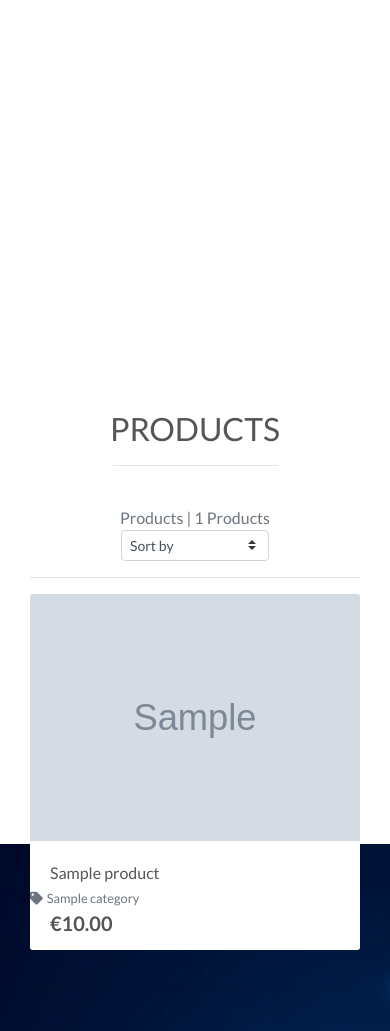
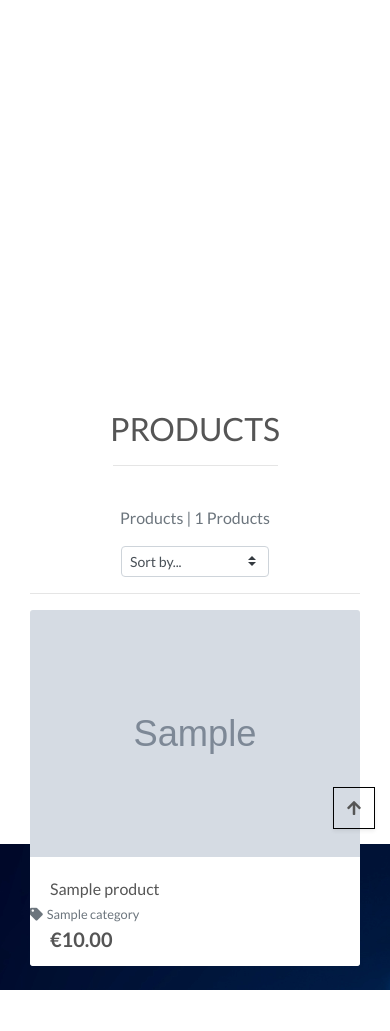
Before and after one commit to collinsevan/DigiStore-PP5, a Django app: page /products/ in a window 390 px wide. After the commit the page ends 990 px from the top, so only its background shows below. Run offline with Django 3.2, Linux system fonts and the light colour scheme; tables that the repository leaves empty hold one stand-in row (values such as "Sample post"); grey boxes marked "Sample" are stand-in pictures; some libraries are stand-ins or nearby versions.

Commit message:
Add products sorting JS and back to top button

```diff
--- a/products/templates/products/products.html
+++ b/products/templates/products/products.html
@@ -8,6 +8,7 @@
     <div class="row">
         <div class="col text-center mt-3">
             <h2 class="logo-font">Products</h2>
+
             {% if current_categories %}
             <div class="mt-2">
                 {% for c in current_categories %}
@@ -19,10 +20,10 @@
             </div>
             {% endif %}
 
-
             {% if search_term %}
             <p class="text-muted mb-0">Search: "{{ search_term }}"</p>
             {% endif %}
+
             {% if search_term or current_categories %}
             <p class="mt-2 mb-0">
                 <a href="{% url 'products' %}" class="text-muted">Clear filters</a>
@@ -30,16 +31,12 @@
             {% endif %}
 
             <hr class="w-50 mb-4">
-
         </div>
     </div>
 
-    <div class="row">
-        <div class="col">
-            <div class="row">
-
     <!-- Product count & sorting -->
-                <div class="col-12 col-md-6 my-auto order-md-first">
+    <div class="row align-items-center">
+        <div class="col-12 col-md-6">
             <p class="text-muted mt-3 mb-0 text-center text-md-left">
                 {% if search_term or current_categories or current_sorting != "None_None" %}
                 <a href="{% url 'products' %}" class="text-muted">Products</a> |
@@ -51,62 +48,28 @@
             </p>
         </div>
 
-                <div
-                    class="col-12 col-md-6 my-auto order-md-last d-flex justify-content-center justify-content-md-end mt-3 mt-md-0">
-                    <form method="get" action="{% url 'products' %}">
-
-                        {% if search_term %}
-                        <input type="hidden" name="q" value="{{ search_term }}">
-                        {% endif %}
-
-                        {% if current_categories %}
-                        {% for c in current_categories %}
-                        <input type="hidden" name="category" value="{{ c.slug }}">
-                        {% endfor %}
-                        {% endif %}
-
+        <div class="col-12 col-md-6 d-flex justify-content-center justify-content-md-end mt-3 mt-md-0">
             <div class="form-group mb-0">
-                            <select id="sort-selector" class="custom-select custom-select-sm w-auto force-text-black">
-                                <option value="" selected>Sort by</option>
-                                <option value="price_asc">Price (low to high)</option>
-                                <option value="category_asc">Category (A–Z)</option>
-                                <option value="name_asc">Name (A–Z)</option>
+                <select id="sort-selector" class="custom-select custom-select-sm w-auto">
+                    <option value="reset" {% if current_sorting == "None_None" %}selected{% endif %}>Sort by...</option>
+                    <option value="price_asc" {% if current_sorting == "price_asc" %}selected{% endif %}>Price (low to
+                        high)</option>
+                    <option value="category_asc" {% if current_sorting == "category_asc" %}selected{% endif %}>Category
+                        (A–Z)</option>
+                    <option value="name_asc" {% if current_sorting == "name_asc" %}selected{% endif %}>Name (A–Z)
+                    </option>
                 </select>
             </div>
-
-                        <input type="hidden" name="sort" id="sort-field">
-                        <input type="hidden" name="direction" id="direction-field">
-                    </form>
         </div>
-
-                <!-- Handles product sorting dropdown by updating URL query parameters -->
-                <script>
-                    document.addEventListener("DOMContentLoaded", function () {
-                        const form = document.querySelector('form[action="{% url "products" %}"]');
-                        const selector = document.getElementById("sort-selector");
-                        const sortField = document.getElementById("sort-field");
-                        const directionField = document.getElementById("direction-field");
-
-                        const currentSorting = "{{ current_sorting }}";
-                        if (currentSorting && currentSorting !== "None_None") {
-                            selector.value = currentSorting;
-                        }
-
-                        selector.addEventListener("change", function () {
-                            if (!this.value) return;
-
-                            const parts = this.value.split("_");
-                            sortField.value = parts[0];
-                            directionField.value = parts[1];
-
-                            form.submit();
-                        });
-                    });
-                </script>
 
         <div class="col-12">
             <hr>
         </div>
+    </div>
+
+    <div class="row">
+        <div class="col">
+            <div class="row">
 
                 <!-- Product listing grid -->
                 {% for product in products %}
@@ -150,13 +113,6 @@
                     </div>
                 </div>
 
-                <!-- Mobile separator: 1 product per row -->
-                {% if forloop.counter|divisibleby:1 %}
-                <div class="col-12 d-sm-none mb-4">
-                    <hr>
-                </div>
-                {% endif %}
-
                 <!-- Small screens separator: 2 products per row -->
                 {% if forloop.counter|divisibleby:2 %}
                 <div class="col-12 d-none d-sm-block d-lg-none mb-4">
@@ -188,4 +144,43 @@
         </div>
     </div>
 </div>
+
+<!-- Back to top button -->
+<div class="btt-button shadow-sm border border-black rounded-0">
+    <a class="btt-link d-flex h-100">
+        <i class="fas fa-arrow-up text-black mx-auto my-auto"></i>
+    </a>
+</div>
 {% endblock %}
+
+{% block extra_js %}
+{{ block.super }}
+<script>
+    // Handles product sorting dropdown using jQuery and URL API
+    $('#sort-selector').change(function () {
+        var currentUrl = new URL(window.location);
+        var selectedVal = $(this).val();
+
+        if (selectedVal !== "reset") {
+            var sort = selectedVal.split('_')[0];
+            var direction = selectedVal.split('_')[1];
+
+            currentUrl.searchParams.set("sort", sort);
+            currentUrl.searchParams.set("direction", direction);
+        } else {
+            currentUrl.searchParams.delete("sort");
+            currentUrl.searchParams.delete("direction");
+        }
+
+        window.location.replace(currentUrl);
+    });
+
+    // Back to top button (scrolls to top of page)
+    $('.btt-link').click(function (e) {
+        e.preventDefault();
+        $('html, body').animate({
+            scrollTop: 0
+        }, 300);
+    });
+</script>
+{% endblock %}
--- a/static/css/base.css
+++ b/static/css/base.css
@@ -24,12 +24,9 @@ body {
 }
 
 /* Header spacing */
-
 .header-container {
   padding-top: 116px;
 }
-
-/* Icon styling */
 
 /* from Bulma */
 .icon {
@@ -41,7 +38,6 @@ body {
 }
 
 /* Branding */
-
 .logo-font {
   text-transform: uppercase;
 }
@@ -51,7 +47,6 @@ body {
 }
 
 /* Button styling */
-
 .shop-now-button {
   background: #1f1f1f;
   color: #fff;
@@ -109,8 +104,23 @@ header .dropdown-menu .dropdown-item:focus {
   border: 1px solid black !important;
 }
 
+/* Back to top button */
+.btt-button {
+  height: 42px;
+  width: 42px;
+  position: fixed;
+  bottom: 15px;
+  right: 15px;
+  cursor: pointer;
+  z-index: 999;
+}
+
+.btt-link {
+  cursor: pointer;
+  text-decoration: none;
+}
+
 /* Header & navigation blending */
-
 header {
   background: rgba(2, 6, 23, 0.85);
 }
@@ -128,7 +138,6 @@ header {
 }
 
 /* Header search button alignment */
-
 .input-group-append .btn {
   height: 100%;
 }
```
Lines whose indentation alone changed are shown as unchanged.
